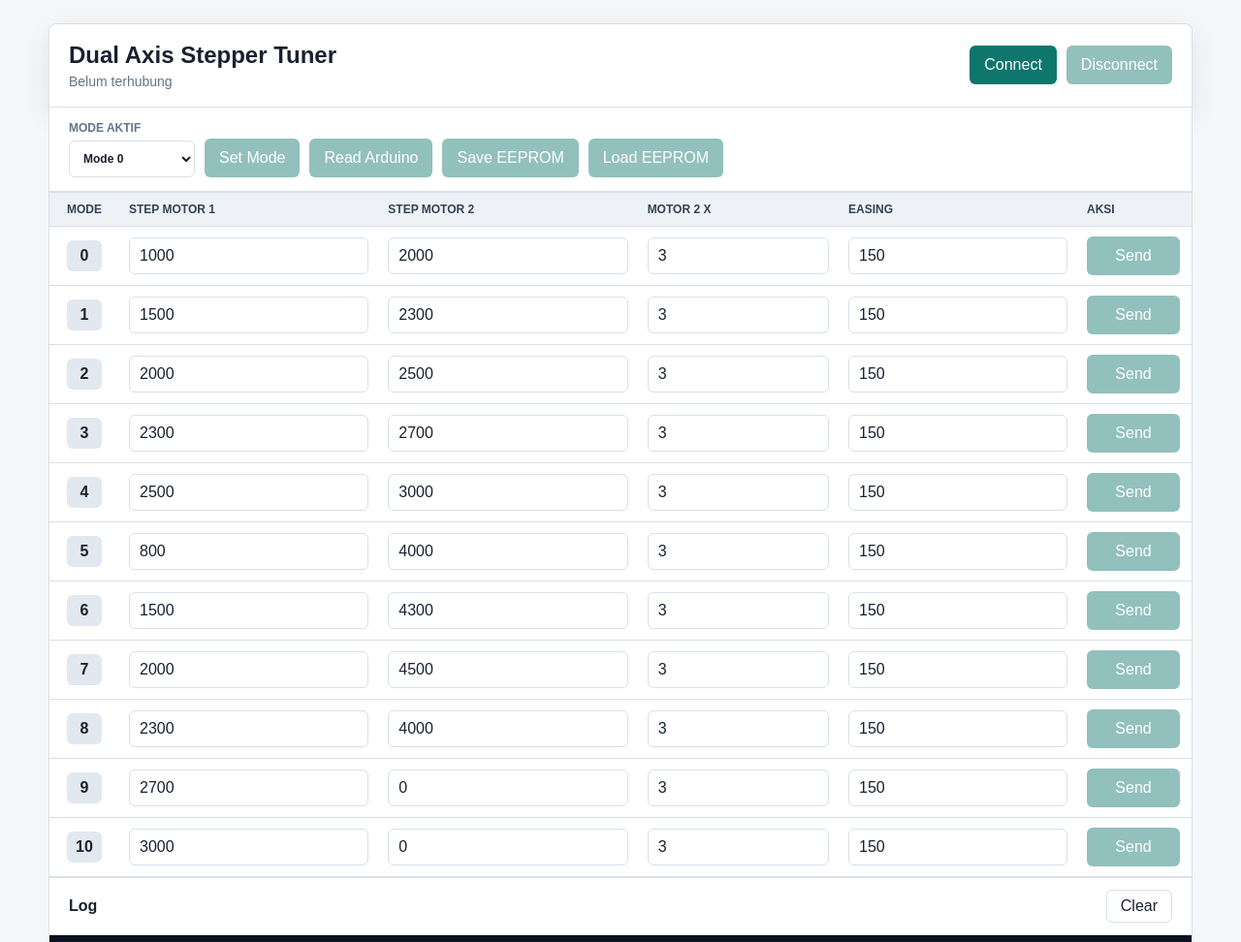
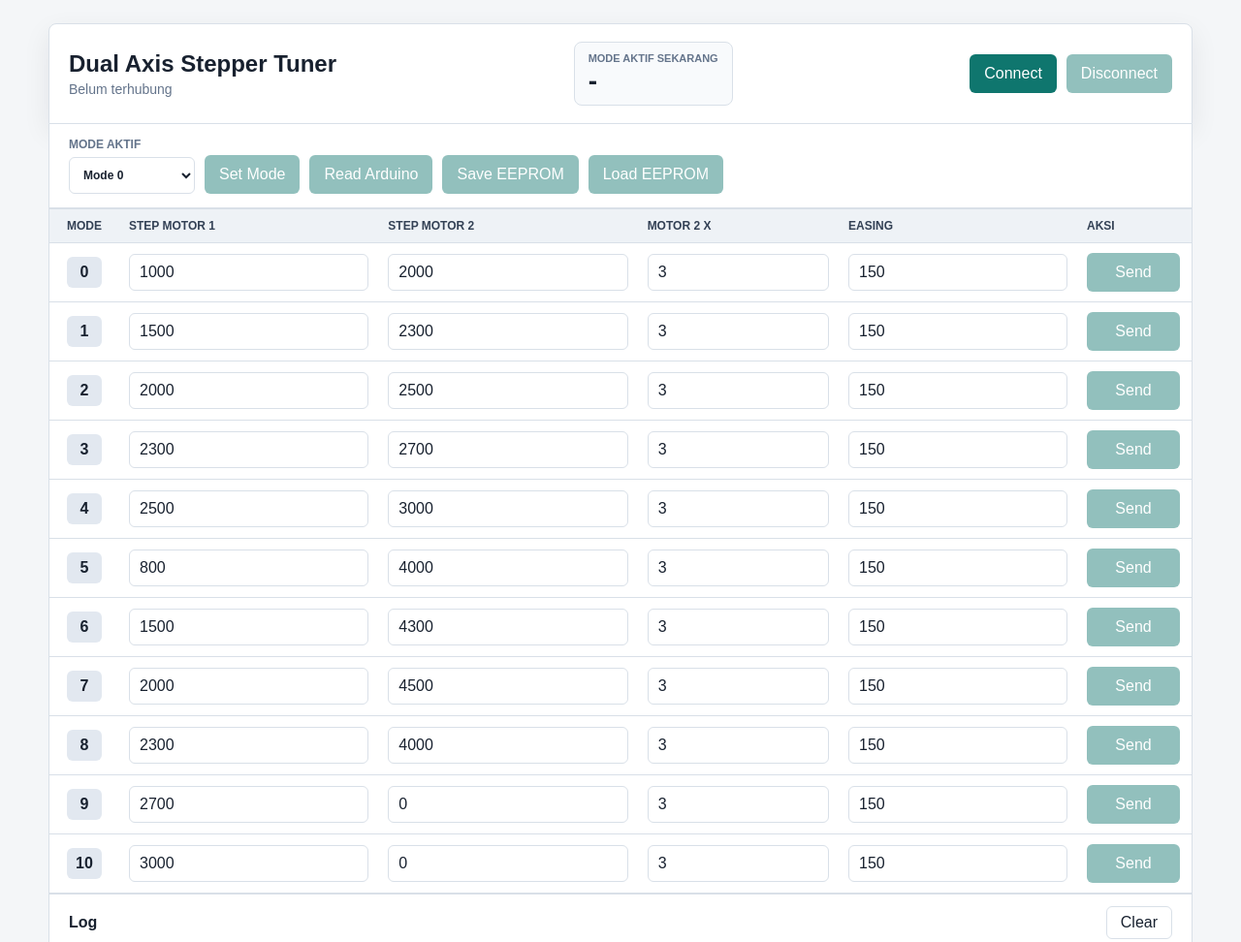
Before and after one commit to YRJ-10/dual-axis-stepper-controller, a plain HTML site: page web-app/index.html in a window 1280 px wide. Shown: the top 972 px of the page at 97% size. Drawn offline with Linux system fonts and the light colour scheme.

Commit message:
Show active mode in tuner UI

```diff
--- a/web-app/app.js
+++ b/web-app/app.js
@@ -18,6 +18,7 @@ const defaultModes = [
 const connectButton = document.querySelector("#connectButton");
 const disconnectButton = document.querySelector("#disconnectButton");
 const connectionStatus = document.querySelector("#connectionStatus");
+const currentActiveMode = document.querySelector("#currentActiveMode");
 const activeModeSelect = document.querySelector("#activeModeSelect");
 const setModeButton = document.querySelector("#setModeButton");
 const readButton = document.querySelector("#readButton");
@@ -32,6 +33,7 @@ let reader = null;
 let writer = null;
 let keepReading = false;
 let incomingBuffer = "";
+let activeMode = null;
 
 function buildUi() {
   for (let mode = 0; mode < MODE_COUNT; mode++) {
@@ -65,6 +67,9 @@ function setConnectedState(isConnected) {
     button.disabled = !isConnected;
   });
   connectionStatus.textContent = isConnected ? "Terhubung ke Arduino" : "Belum terhubung";
+  if (!isConnected) {
+    updateActiveMode(null);
+  }
 }
 
 function log(message) {
@@ -111,6 +116,14 @@ function updateRowFromModeLine(parts) {
   row.querySelector('[data-field="steps2"]').value = parts[3];
   row.querySelector('[data-field="multiplier2"]').value = parts[4];
   row.querySelector('[data-field="easing"]').value = parts[5];
+}
+
+function updateActiveMode(mode) {
+  activeMode = mode;
+  currentActiveMode.textContent = mode === null ? "-" : `Mode ${mode}`;
+  document.querySelectorAll("#modeTableBody tr").forEach((row) => {
+    row.classList.toggle("active-row", Number(row.dataset.mode) === mode);
+  });
 }
 
 async function connectSerial() {
@@ -196,6 +209,13 @@ function flushIncomingLines() {
     if (parts[0] === "MODE") {
       updateRowFromModeLine(parts);
     }
+    if (parts[0] === "ACTIVE") {
+      const mode = Number(parts[1]);
+      if (Number.isInteger(mode) && mode >= 0 && mode < MODE_COUNT) {
+        activeModeSelect.value = String(mode);
+        updateActiveMode(mode);
+      }
+    }
   });
 }
 
--- a/web-app/index.html
+++ b/web-app/index.html
@@ -12,6 +12,10 @@
         <div>
           <h1>Dual Axis Stepper Tuner</h1>
           <p id="connectionStatus">Belum terhubung</p>
+        </div>
+        <div class="active-display" aria-label="Active mode display">
+          <span>Mode Aktif Sekarang</span>
+          <strong id="currentActiveMode">-</strong>
         </div>
         <div class="actions">
           <button id="connectButton" type="button">Connect</button>
--- a/web-app/style.css
+++ b/web-app/style.css
@@ -69,6 +69,28 @@ button:disabled {
   gap: 16px;
   border-radius: 8px 8px 0 0;
   padding: 18px 20px;
+}
+
+.active-display {
+  display: grid;
+  gap: 4px;
+  min-width: 160px;
+  padding: 10px 14px;
+  border: 1px solid var(--line);
+  border-radius: 8px;
+  background: #f8fafc;
+}
+
+.active-display span {
+  color: var(--muted);
+  font-size: 11px;
+  font-weight: 700;
+  text-transform: uppercase;
+}
+
+.active-display strong {
+  font-size: 28px;
+  line-height: 1;
 }
 
 h1,
@@ -178,6 +200,11 @@ th:last-child {
   font-weight: 700;
 }
 
+tr.active-row .mode-badge {
+  background: var(--accent);
+  color: #ffffff;
+}
+
 .row-action {
   width: 96px;
 }
@@ -241,6 +268,10 @@ th:last-child {
     flex-direction: column;
   }
 
+  .active-display {
+    min-width: 0;
+  }
+
   .actions button,
   .control-strip button,
   .control-strip label {
```
Also changed, not shown: 1 other file.
